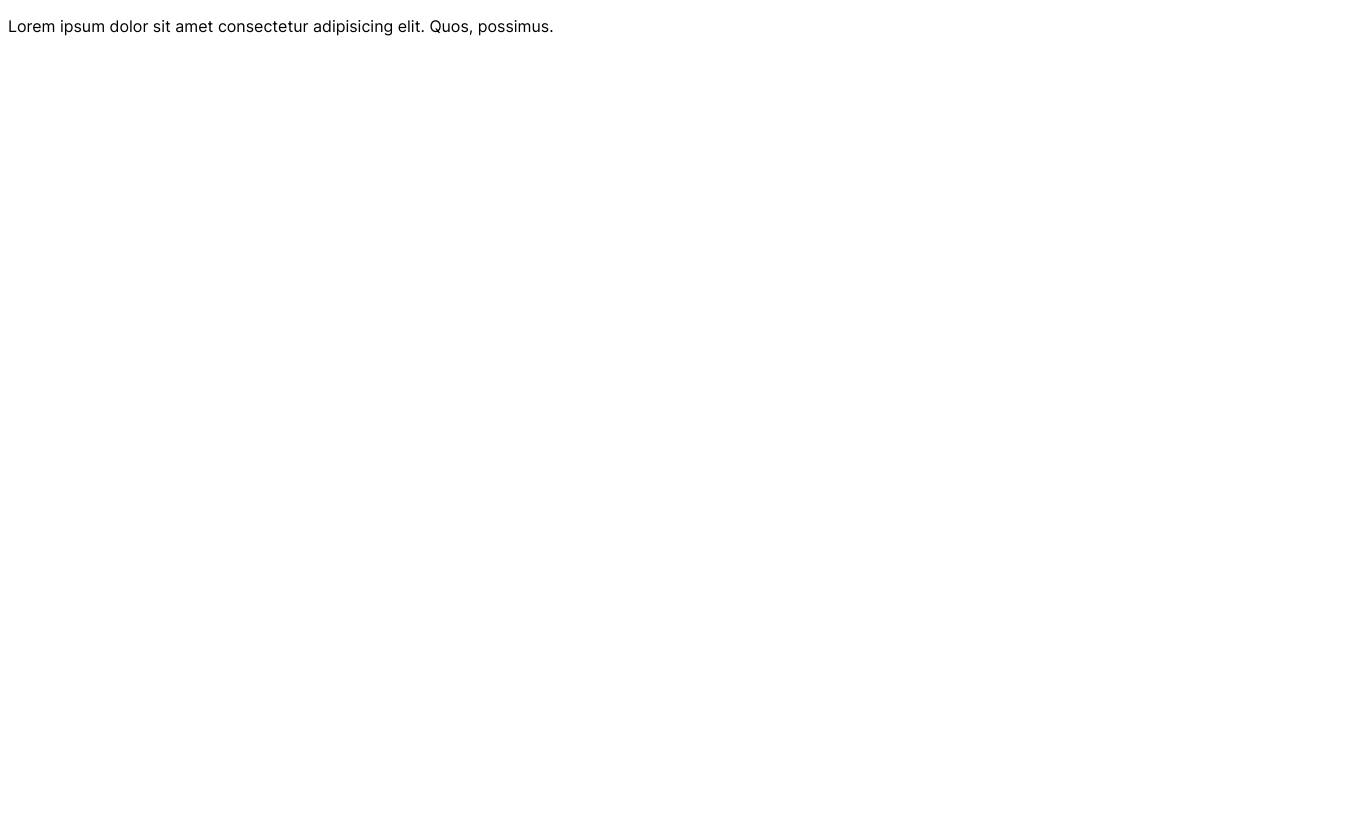
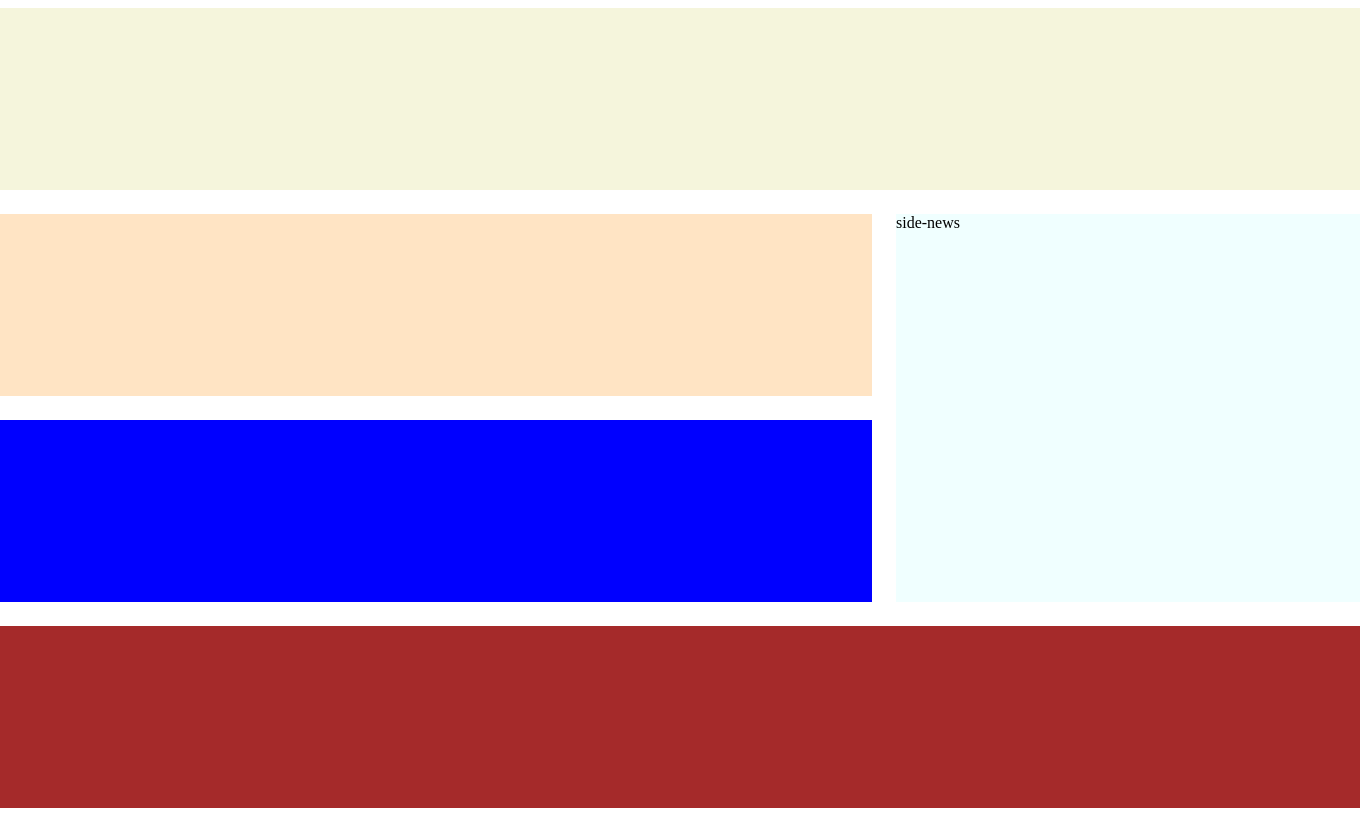
Before and after one commit to mistakeltu/fem_homepage_main, a website: page index.html in a window 1280 px wide. Shown: the whole page, 1360 px wide, since content can reach past the window. Drawn offline with Linux system fonts and the light colour scheme.

Commit message:
Grid layout no flex

```diff
--- a/css/base/layout.css
+++ b/css/base/layout.css
@@ -0,0 +1,41 @@
+.grid-col-span-2 {
+  grid-column: span 2;
+}
+
+.grid-col-span-3 {
+  grid-column: span 3;
+}
+
+.container {
+  display: grid;
+  gap: 1.5rem;
+  grid-template-columns: repeat(3, 1fr);
+  justify-content: center;
+  width: 1440px;
+  height: 100vh;
+  margin-left: calc(50% - 720px);
+}
+
+.nav {
+  background-color: beige;
+}
+
+.main-img {
+  background-color: bisque;
+}
+
+.main-info {
+  grid-column: span 2;
+  background-color: blue;
+}
+
+.footer-info {
+  background-color: brown;
+}
+
+.side-news {
+  background-color: azure;
+  grid-column-start: 3;
+  grid-row-start: 2;
+  grid-row-end: 4;
+}
--- a/css/pages/main.css
+++ b/css/pages/main.css
@@ -1 +1,7 @@
+/* FONTS */
+
 @import "../vendor/inter.css";
+
+/* LAYOUT */
+
+@import "../base/layout.css";
--- a/index.html
+++ b/index.html
@@ -27,8 +27,12 @@
     <title>Web3 Gaming</title>
   </head>
   <body>
-    <p style="font-family: Inter">
-      Lorem ipsum dolor sit amet consectetur adipisicing elit. Quos, possimus.
-    </p>
+    <div class="container">
+      <div class="nav grid-col-span-3">nav</div>
+      <div class="main-img grid-col-span-2">main-img</div>
+      <div class="main-info">main-info</div>
+      <div class="footer-info grid-col-span-3">footer-info</div>
+      <div class="side-news">side-news</div>
+    </div>
   </body>
 </html>
```
